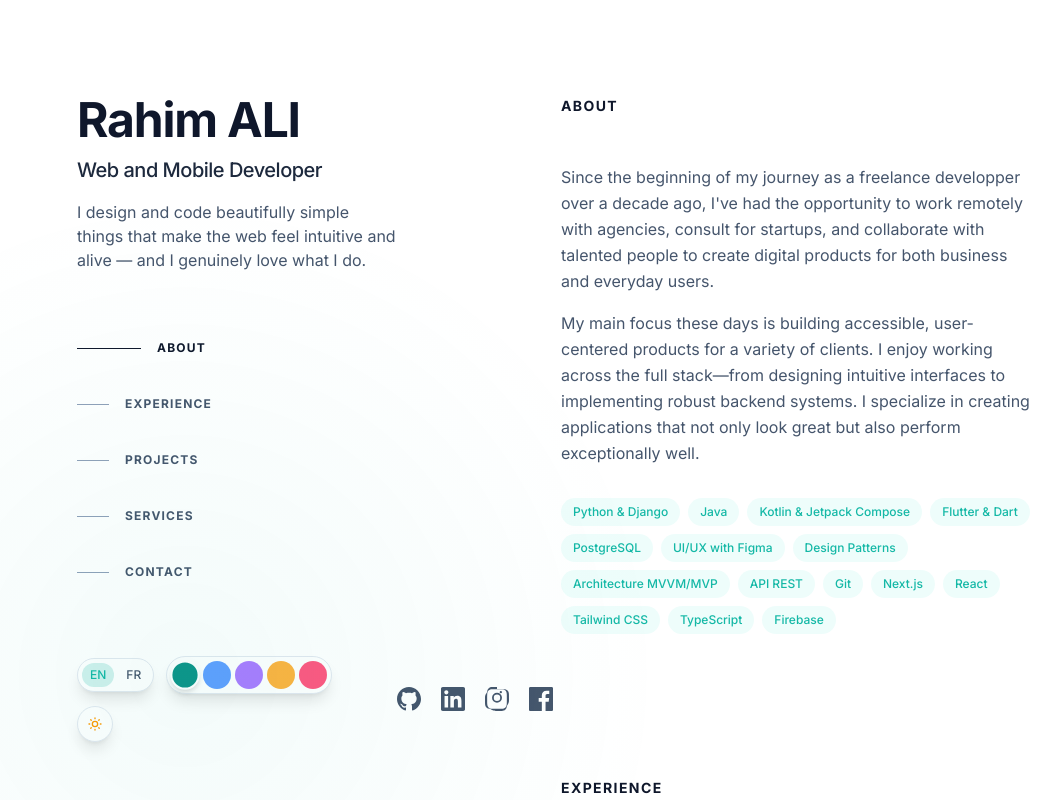
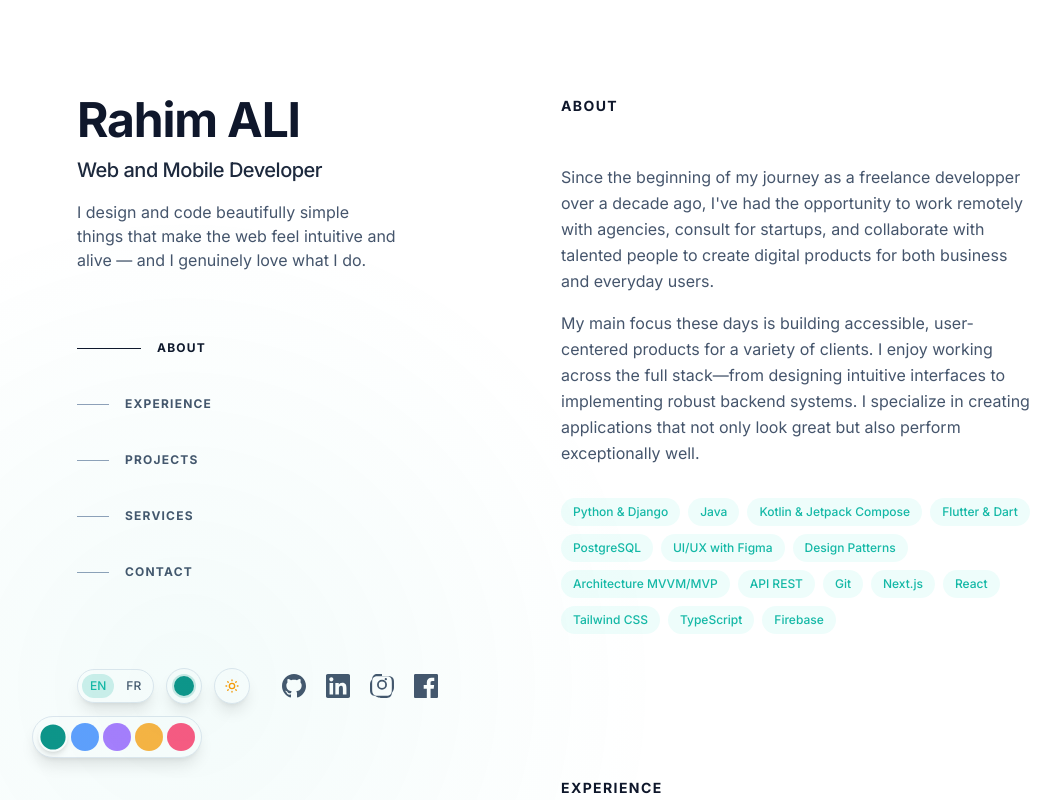
Before and after one commit to Rahim10020/freelance_portfolio, a Next.js app: page / in a window 1280 px wide. Both pictures are taken after a click on the button 268 px from the left and 675 px from the top of the page. Shown: the top 800 px of the page, without its empty margins (83-1144 px from the left). Built offline with nearby package versions, Linux system fonts and the light colour scheme; no server answers.

Commit message:
reduce selector

```diff
--- a/src/components/ui/ControlsPanel.tsx
+++ b/src/components/ui/ControlsPanel.tsx
@@ -1,5 +1,6 @@
 'use client';
 
+import { useEffect, useRef, useState } from 'react';
 import { accentThemes, type AccentTheme, useTheme } from '@/contexts/ThemeContext';
 import { useLanguage } from '@/contexts/LanguageContext';
 
@@ -14,6 +15,30 @@ const accentPreviewStyles: Record<AccentTheme, string> = {
 export default function ControlsPanel() {
     const { theme, accentTheme, setAccentTheme, toggleTheme } = useTheme();
     const { language, setLanguage } = useLanguage();
+    const [isAccentPickerOpen, setIsAccentPickerOpen] = useState(false);
+    const accentPickerRef = useRef<HTMLDivElement | null>(null);
+
+    useEffect(() => {
+        const handlePointerDown = (event: MouseEvent) => {
+            if (!accentPickerRef.current?.contains(event.target as Node)) {
+                setIsAccentPickerOpen(false);
+            }
+        };
+
+        const handleEscape = (event: KeyboardEvent) => {
+            if (event.key === 'Escape') {
+                setIsAccentPickerOpen(false);
+            }
+        };
+
+        document.addEventListener('mousedown', handlePointerDown);
+        document.addEventListener('keydown', handleEscape);
+
+        return () => {
+            document.removeEventListener('mousedown', handlePointerDown);
+            document.removeEventListener('keydown', handleEscape);
+        };
+    }, []);
 
     return (
         <div className="flex flex-wrap items-center gap-3">
@@ -42,12 +67,35 @@ export default function ControlsPanel() {
             </div>
 
             {/* Accent Color Picker */}
-            <div className="flex items-center gap-1 rounded-full bg-white dark:bg-slate-800/90 backdrop-blur-sm border border-slate-200 dark:border-slate-700/50 p-1 shadow-lg">
+            <div ref={accentPickerRef} className="relative">
+                <button
+                    type="button"
+                    onClick={() => setIsAccentPickerOpen(prev => !prev)}
+                    className="flex items-center justify-center h-9 w-9 rounded-full bg-white dark:bg-slate-800/90 backdrop-blur-sm border border-slate-200 dark:border-slate-700/50 shadow-lg hover:scale-110 hover:cursor-pointer transition-all duration-300"
+                    aria-haspopup="dialog"
+                    aria-expanded={isAccentPickerOpen}
+                    aria-label={`Current primary color: ${accentTheme}. Open color picker`}
+                    title={`Primary color: ${accentTheme}`}
+                >
+                    <span
+                        className={`h-6 w-6 rounded-full border-2 border-white/80 dark:border-slate-900 ${accentPreviewStyles[accentTheme]}`}
+                    />
+                </button>
+
+                {isAccentPickerOpen && (
+                    <div
+                        role="dialog"
+                        aria-label="Choose primary color"
+                        className="absolute top-12 right-0 z-50 flex items-center gap-1 rounded-full bg-white dark:bg-slate-800/95 backdrop-blur-sm border border-slate-200 dark:border-slate-700/50 p-1.5 shadow-lg"
+                    >
                         {accentThemes.map((accent) => (
                             <button
                                 key={accent}
                                 type="button"
-                        onClick={() => setAccentTheme(accent)}
+                                onClick={() => {
+                                    setAccentTheme(accent);
+                                    setIsAccentPickerOpen(false);
+                                }}
                                 className={`h-7 w-7 rounded-full border-2 transition-all duration-300 ${accentPreviewStyles[accent]} ${accentTheme === accent
                                     ? 'scale-105 border-white dark:border-slate-900 shadow-md'
                                     : 'border-transparent opacity-75 hover:opacity-100 hover:cursor-pointer'
@@ -56,6 +104,8 @@ export default function ControlsPanel() {
                                 title={accent}
                             />
                         ))}
+                    </div>
+                )}
             </div>
 
             {/* Theme Switcher */}
```
Lines whose indentation alone changed are shown as unchanged.
